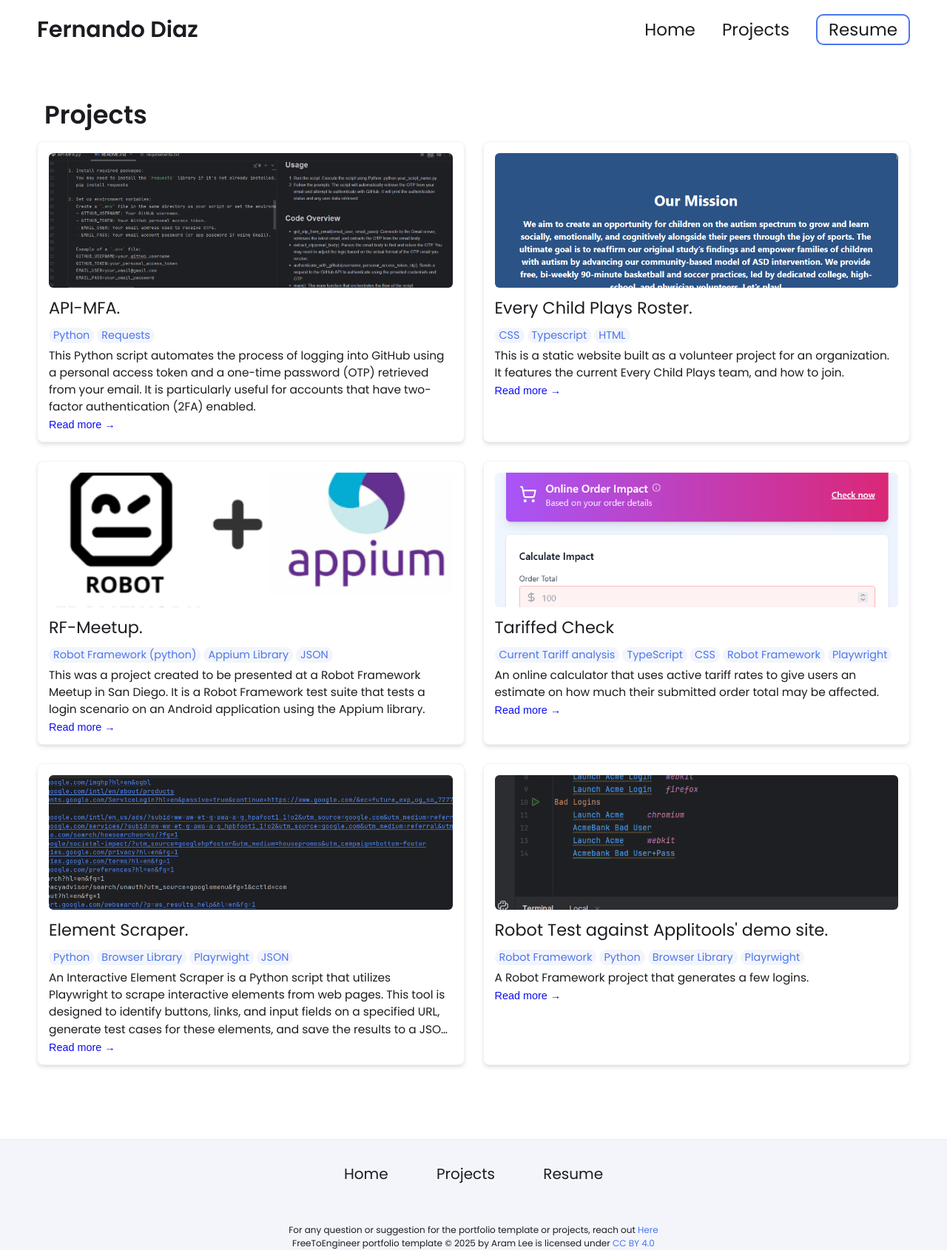
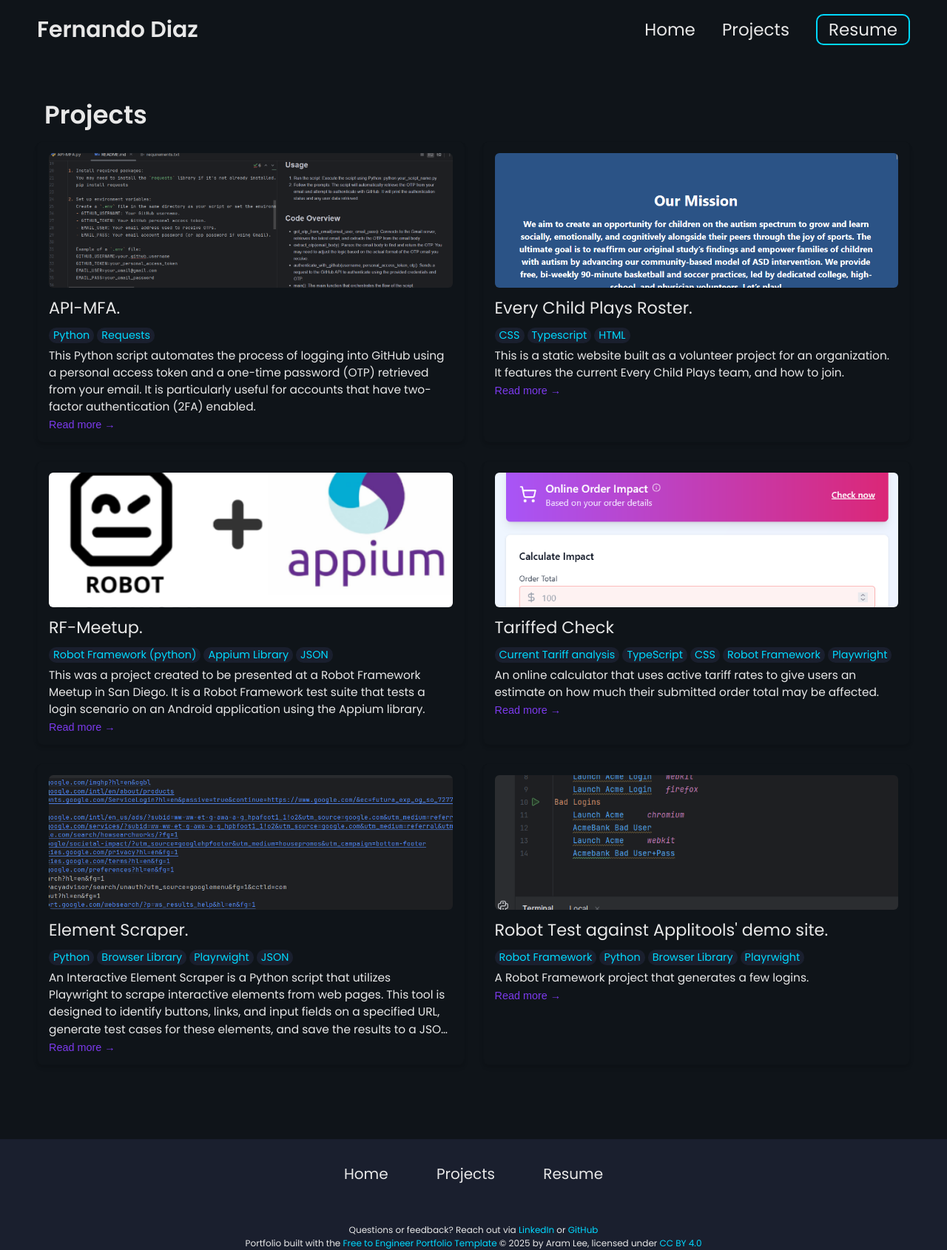
Before and after one commit to fernando-dz/fernando-dz.github.io, a Jekyll site: the page built from projects.html, in a window 1280 px wide. Shown: the whole page at 74% size. Built offline with Jekyll 4.4.1, drawn with Linux system fonts in a browser that asks for light colours.

```diff
--- a/_config.yml
+++ b/_config.yml
@@ -20,18 +20,11 @@ description: >- # dont remove this line. this will ignore all new lines until th
   who thrives on empowering others to succeed by automating complex user flows and developing software to solve pain points.
 
 
-# Place your profile image in /assets/images/profile-image/folder and edit the file name
 profile_image: ./assets/images/profile-image/avatarfer.png
 
-
-# Link your resume
-# You can place your resume in assets/resume/{resume file.pdf} or add external link such as pdf saved in google drive
 resume-url: https://drive.google.com/file/d/1vhwi6DZOgcQO5VNwzkvI4A6R-8Yl1yvY/view?usp=sharing
 
-
-# Set up external links - this will show up as small icons next to your name.
-
-external-links:    # input only your own url slug. The icons with missing entries will not appear.
+external-links:
   linkedin:  fernando-diaz-29627a4
   github: fernando-dz    # https://github.com/{your url slug}
   stackoverflow:      # https://stackoverflow.com/users/{your url slug}
@@ -44,7 +37,6 @@ external-links:    # input only your own url slug. The icons with missing entrie
   bluesky:           # https://bsky.app/profile/{your url slug}
 
 
-# Skills Section - Add the list of your Skills by categories/tools. The indentation for each level needs to be precise.
 skills:
   - category: QA Frontend
     tools:
@@ -81,52 +73,15 @@ skills:
     - Test Pyramid
     - QA Mentality
 
-# Contact Form Setup. Setup an account and copy over the key. When someone fills out the form, it will be received in your email.
-formspree-key:   xkgrvgve
+formspree-key: xkgrvgve
 
-
-
-# Active theme (Updatethis to switch themes). Make sure to keep the indentation the samne.
-colors: # this is the basic theme
-  text: "#1a1c20"
-  border: "#ddd"
-  link: "#4a76ee"
-  highlight: "#0c0cf2"
-  background: "#ffffff"
-  light_background: "#f3f5fb"
-
-# A few examples.
-basic theme:
-  text: "#1a1c20"
-  border: "#ddd"
-  link: "#4a76ee"
-  highlight: "#0c0cf2"
-  background: "#ffffff"
-  light_background: "#f3f5fb"
-
-  mint theme:
-  text: "#2c3333"
-  border: "#e0f2ef"
-  link: "#40b3a2"
-  highlight: "#2a9d8f"
-  background: "#f7fbfa"
-  light_background: "#f0f9f7"
-
-lemon theme:
-  text: "#2d2926"
-  border: "#f7f3e3"
-  link: "#ffc94d"
-  highlight: "#ffb800"
-  background: "#fffdf5"
-  light_background: "#fff9e6"
-
-  pink theme:
-  text: "#2d2d2d"
-  border: "#f8e2e2"
-  link: "#ff8fa3"
-  highlight: "#ff4d6d"
-  background: "#fff8f8"
-  light_background: "#fff5f6"
+colors:
+  text: "#e8e8e8"
+  border: "#2a2f3a"
+  link: "#00d9ff"
+  highlight: "#7c3aed"
+  background: "#0f1419"
+  light_background: "#1a1f2e"
 
 
 
--- a/_includes/contact.html
+++ b/_includes/contact.html
@@ -6,7 +6,7 @@
 
         <form action="https://formspree.io/f/{{site.formspree-key}}" method="POST">
             <label for="name">Name</label>
-            <input type="text" id="name">
+            <input type="text" id="name" name="name">
 
             <label for="email">Email</label>
             <input type="email" id="email" name="email">
--- a/_includes/footer.html
+++ b/_includes/footer.html
@@ -13,7 +13,7 @@
         </div>
     </div>
     <div class="license">
-        <span>For any question or suggestion for the portfolio template or projects, reach out <a class="help" href="mailto:aram.lee12@gmail.com"> Here</a> </span>
-        <p>FreeToEngineer portfolio template © 2025 by Aram Lee is licensed under <a href="https://creativecommons.org/licenses/by/4.0/?ref=chooser-v1">CC BY 4.0</a></p>
+        <span>Questions or feedback? Reach out via <a class="help" href="https://linkedin.com/in/fernando-diaz-29627a4">LinkedIn</a> or <a class="help" href="https://github.com/fernando-dz">GitHub</a></span>
+        <p>Portfolio built with the <a href="https://github.com/leea12/freeToEngineer">Free to Engineer Portfolio Template</a> © 2025 by Aram Lee, licensed under <a href="https://creativecommons.org/licenses/by/4.0/?ref=chooser-v1">CC BY 4.0</a></p>
     </div>
 </footer>
```
Also changed, not shown: README.md.
